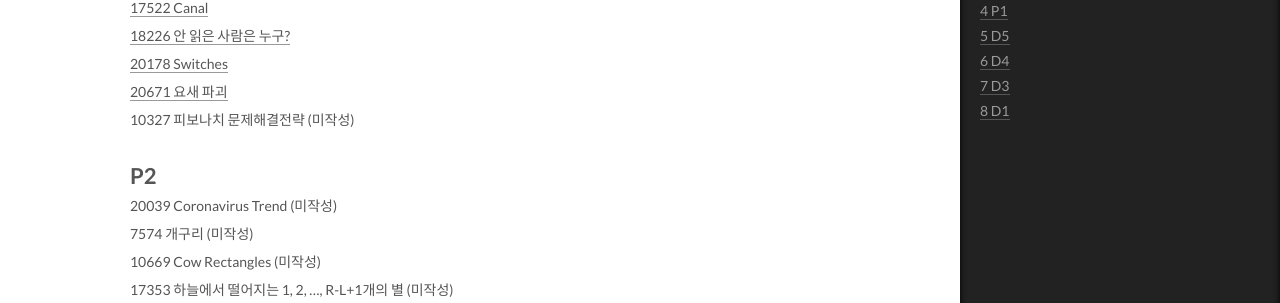
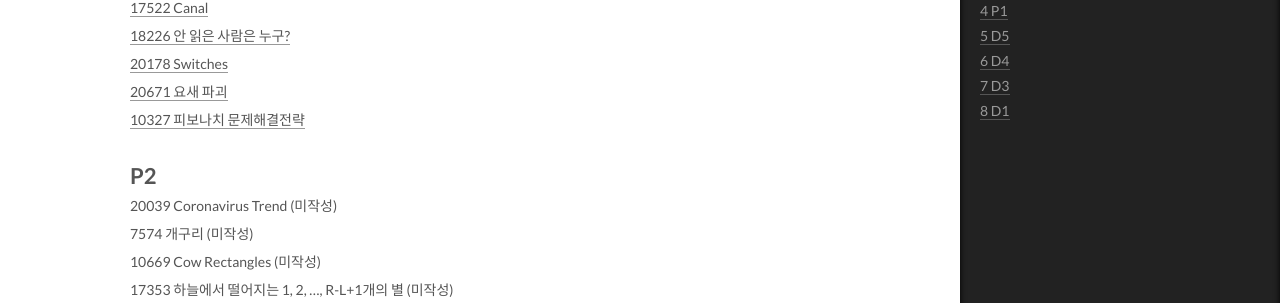
Before and after one commit to ansol4328/ansol4328.github.io, a Jekyll site: the page built from _posts/2021-11-04-PS-in-ROKAF.md, in a window 1280 px wide and 1400 px high, scrolled down 473 px. Shown: the part 147-450 px from the top of the window. Built offline with Jekyll 4.4.1, drawn with Linux system fonts in a browser that asks for light colours; comment, search, counter and statistics services are not loaded.

Commit message:
add link

```diff
--- a/_posts/2021-11-04-PS-in-ROKAF.md
+++ b/_posts/2021-11-04-PS-in-ROKAF.md
@@ -15,7 +15,7 @@ tags:
 [18226 안 읽은 사람은 누구?](https://ansol4328.github.io/boj/2021/11/23/BOJ-18226/)
 [20178 Switches](https://ansol4328.github.io/boj/2021/11/23/BOJ-20178/)
 [20671 요새 파괴](https://ansol4328.github.io/boj/2021/11/24/BOJ-20671/)
-10327 피보나치 문제해결전략 (미작성)
+[10327 피보나치 문제해결전략](https://ansol4328.github.io/boj/2021/12/14/BOJ-10327/)
 
 
 # P2
```
